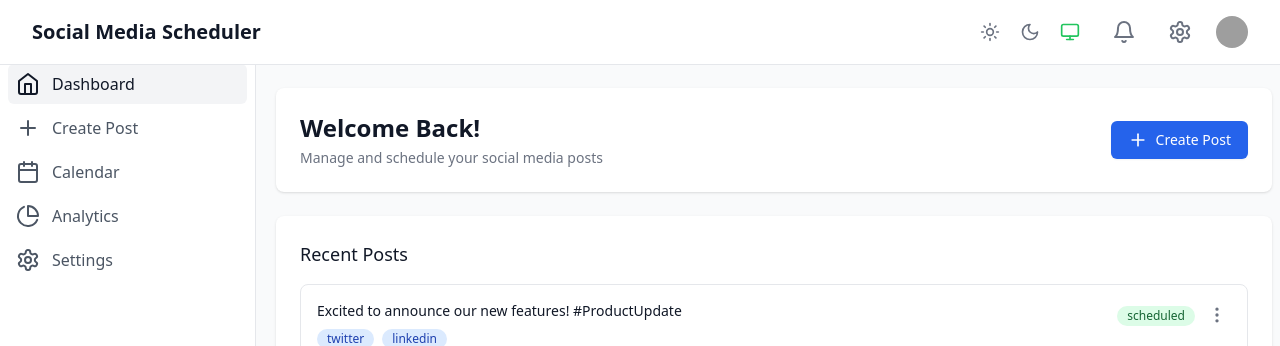
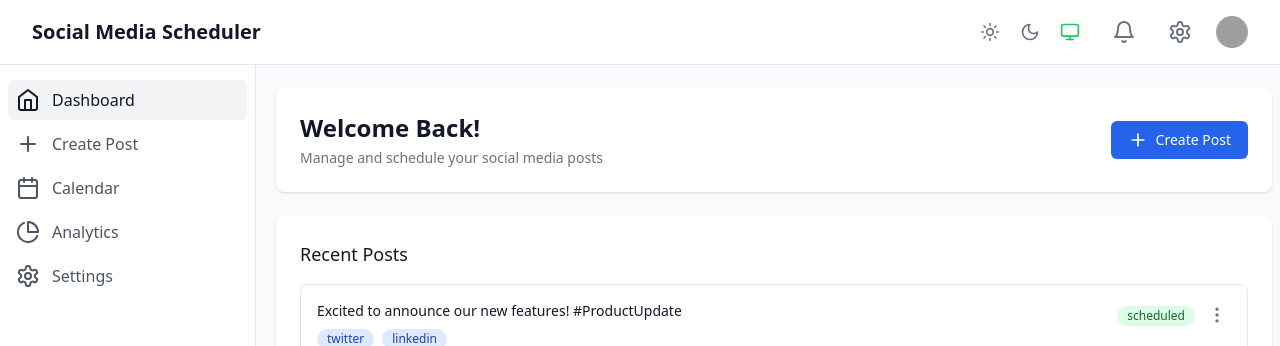
Before and after one commit to Ayyubiy90/social-media-scheduler, a React (Vite) app: page / in a window 1280 px wide. Shown: the top 346 px of the page. Built offline with nearby package versions, Linux system fonts and the light colour scheme; grey boxes are pictures that could not be loaded.

Commit message:
fix: add padding-top to navigation in sidebar

```diff
--- a/src/components/Sidebar.tsx
+++ b/src/components/Sidebar.tsx
@@ -27,7 +27,7 @@ export function Sidebar({ onClose }: SidebarProps) {
   ];
 
   return (
-<aside className="mt-0 w-64 bg-white dark:bg-gray-800 border-r border-gray-200 dark:border-gray-700 h-full">
+    <aside className="mt-0 w-64 bg-white dark:bg-gray-800 border-r border-gray-200 dark:border-gray-700 h-full">
       <div className="flex justify-between items-center lg:hidden p-4 border-b border-gray-200 dark:border-gray-700">
         <span className="text-xl font-semibold text-gray-900 dark:text-white">
           Menu
@@ -38,7 +38,7 @@ export function Sidebar({ onClose }: SidebarProps) {
           <span className="sr-only">Close menu</span>×
         </button>
       </div>
-      <nav className="mt-0 px-2 space-y-1">
+<nav className="pt-4 px-2 space-y-1">
         {navItems.map(({ path, icon: Icon, label }) => (
           <div key={path} onClick={onClose}>
             <Link href={path}>
```
